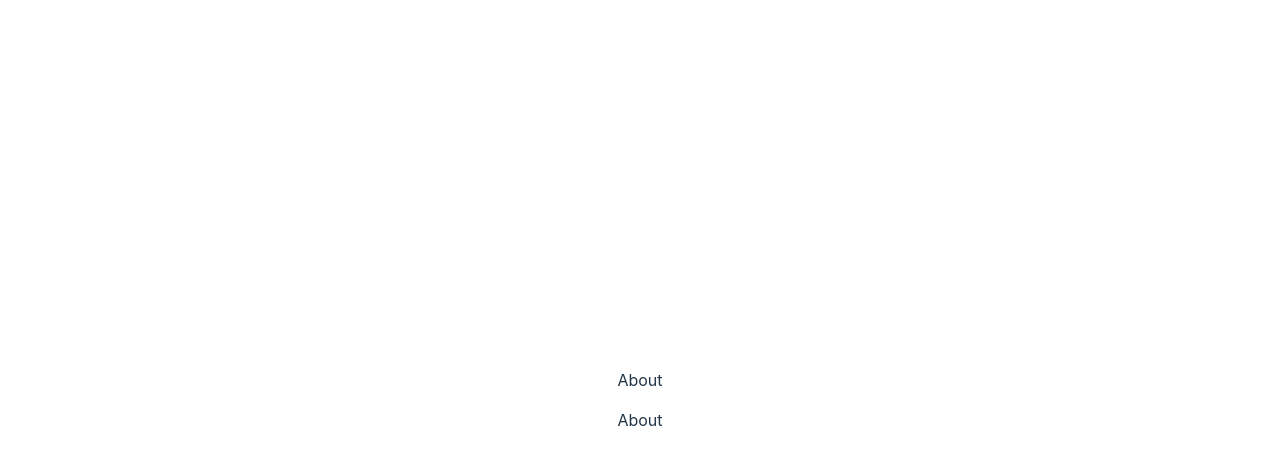
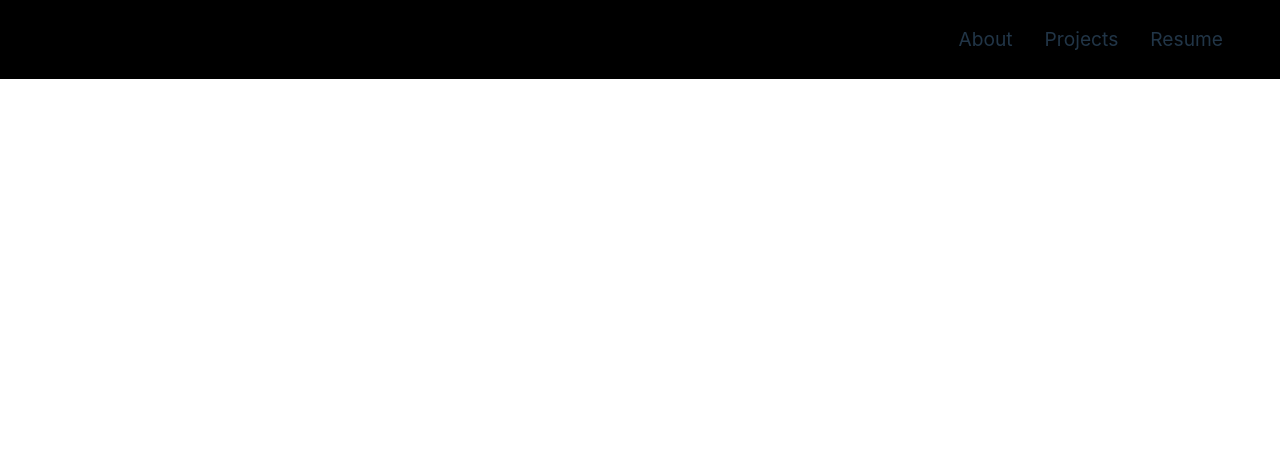
Before and after one commit to manntalati/personal-website, a React (Vite) app: page / in a window 1280 px wide. Shown: the top 464 px of the page. Built offline with nearby package versions, Linux system fonts and the light colour scheme.

Commit message:
navbar updates

```diff
--- a/package.json
+++ b/package.json
@@ -24,6 +24,6 @@
     "globals": "^15.9.0",
     "typescript": "^5.5.3",
     "typescript-eslint": "^8.0.1",
-    "vite": "^5.4.1"
+    "vite": "^5.4.18"
   }
 }
--- a/src/About.tsx
+++ b/src/About.tsx
@@ -4,7 +4,6 @@ function About() {
     return (
         <>
             <div>
-                <p>About</p>
             </div>
         </>
     )
--- a/src/Navbar.css
+++ b/src/Navbar.css
@@ -0,0 +1,22 @@
+.navbar {
+    position: fixed;
+    left: 0;
+    right: 0;
+    top: 0;
+    background-color: black;
+    display: flex;
+    justify-content: right;
+}
+
+.navbar-item {
+    display: inline-block;
+    margin-right: 2rem;
+    font-size: larger;
+    align-items: center;
+}
+
+.list {
+    list-style: none;
+    padding: 25px;
+    margin: 0;
+}
--- a/src/Navbar.tsx
+++ b/src/Navbar.tsx
@@ -3,8 +3,12 @@ import './Navbar.css'
 function Navbar() {
     return (
         <>
-            <div>
-                <p>About</p>
+            <div className="navbar">
+                <ul className="list">
+                    <li className="navbar-item">About</li>
+                    <li className="navbar-item">Projects</li>
+                    <li className="navbar-item">Resume</li>
+                </ul>
             </div>
         </>
     )
```
Also changed, not shown: 2 other files (tests, documents, lock files or other folders).
